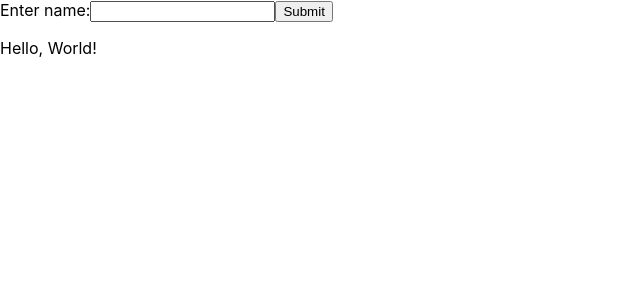
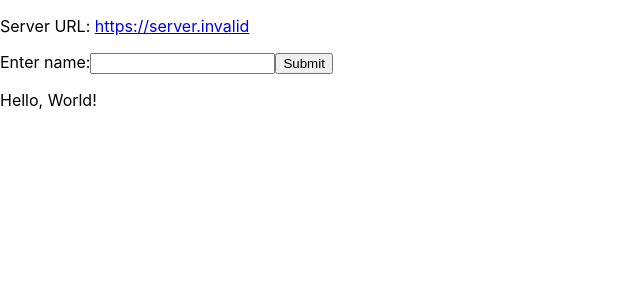
Before and after one commit to intrepion/intrepion-greeting-json-rpc-client-web-typescript-react, a React (Create React App) app: page / in a window 1280 px wide. Shown: the top 300 px of the page, without its empty margins (0-640 px from the left). Built offline with nearby package versions, Linux system fonts and the light colour scheme; no server answers.

Commit message:
Added link to server.

```diff
--- a/src/GreetingForm.tsx
+++ b/src/GreetingForm.tsx
@@ -78,6 +78,9 @@ const GreetingForm = () => {
 
   return (
     <div>
+      <p>
+        Server URL: <a href={SERVER_URL}>{SERVER_URL}</a>
+      </p>
       <label htmlFor="inputName">
         Enter name:
         <input
```
